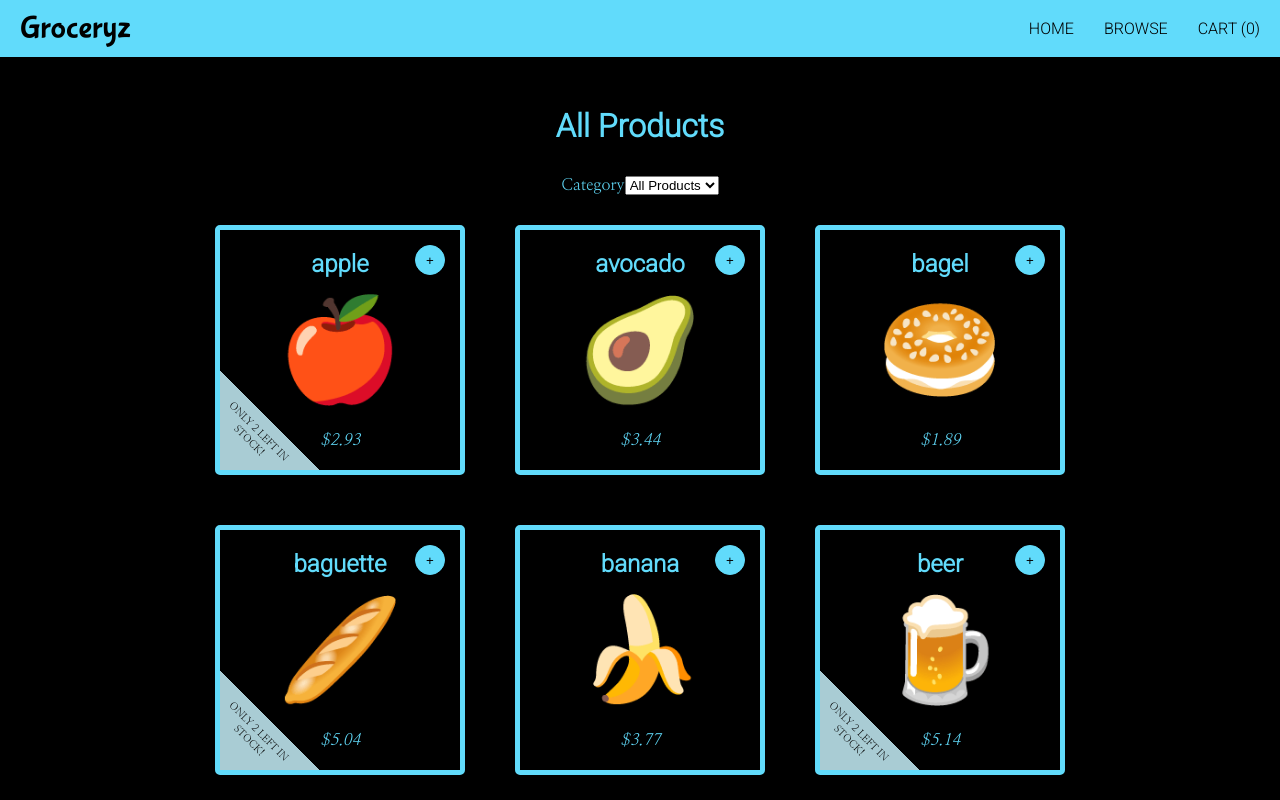
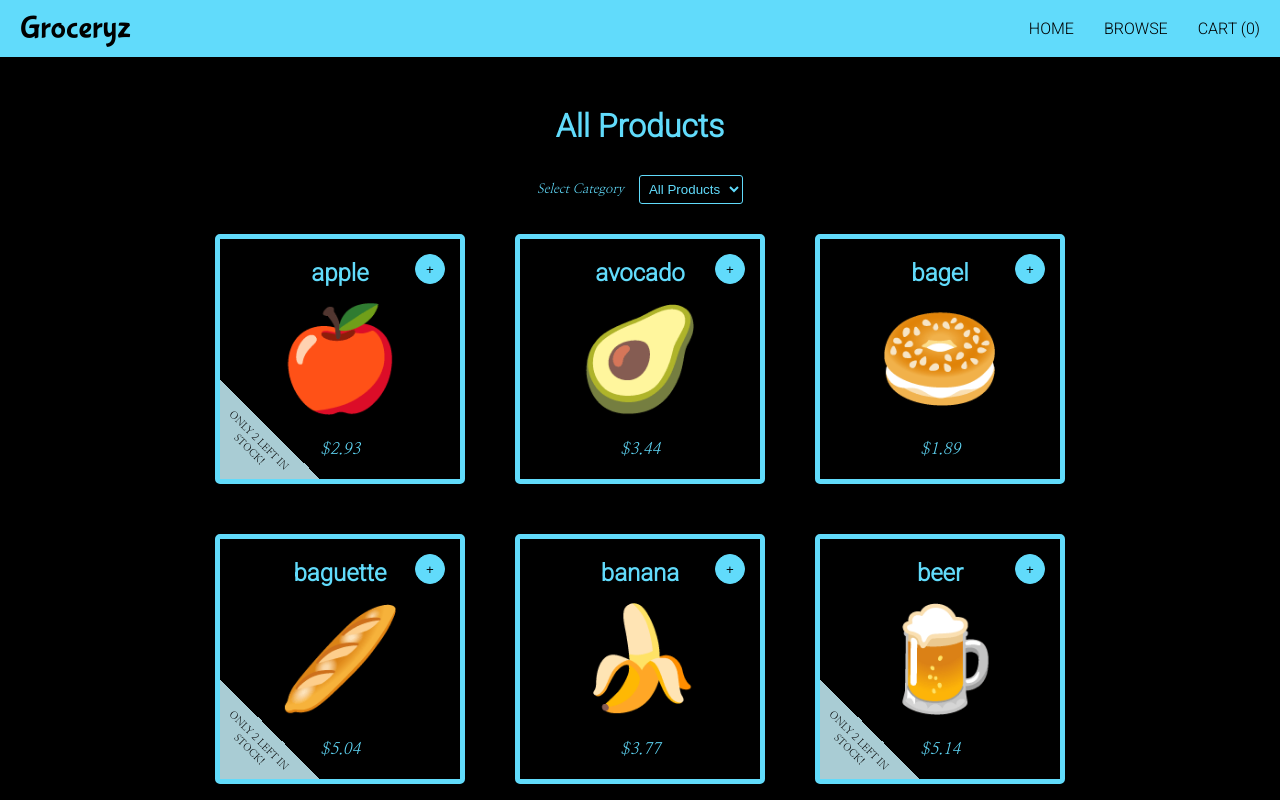
Before and after one commit to jtreeves/grocery-react, a React (Create React App) app: page /browse in a window 1280 px wide. Shown: the top 800 px of the page. Built offline with nearby package versions, Linux system fonts and the light colour scheme.

Commit message:
[css] Style forms and labels for selecting category

```diff
--- a/src/components/browse/SelectCategory.tsx
+++ b/src/components/browse/SelectCategory.tsx
@@ -6,6 +6,7 @@ import {
     Category
 } from '../../interfaces'
 import categories from '../../data/categories'
+import '../../styles/browse.css'
 
 interface SelectCategoryProp {
     handleCategory: FormEventHandler
@@ -28,7 +29,7 @@ function SelectCategory({
     return (
         <form onChange={handleCategory}>
             <label htmlFor='category'>
-                Category
+                Select Category
             </label>
 
             <select name='category'>
--- a/src/styles/browse.css
+++ b/src/styles/browse.css
@@ -0,0 +1,19 @@
+form {
+    display: flex;
+    align-items: center;
+    gap: 15px;
+}
+
+label {
+    font-size: small;
+    font-style: italic;
+}
+
+select {
+    border: 1px solid #61DBFB;
+    border-radius: 3px;
+    padding: 5px;
+    color: #61DBFB;
+    background-color: black;
+    outline: 0;
+}
```
